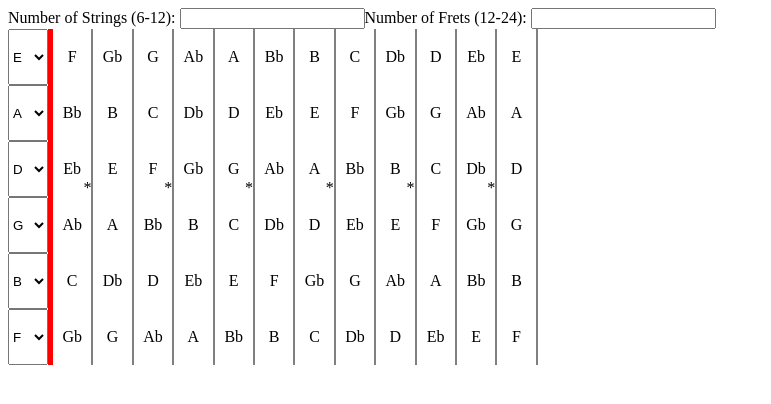
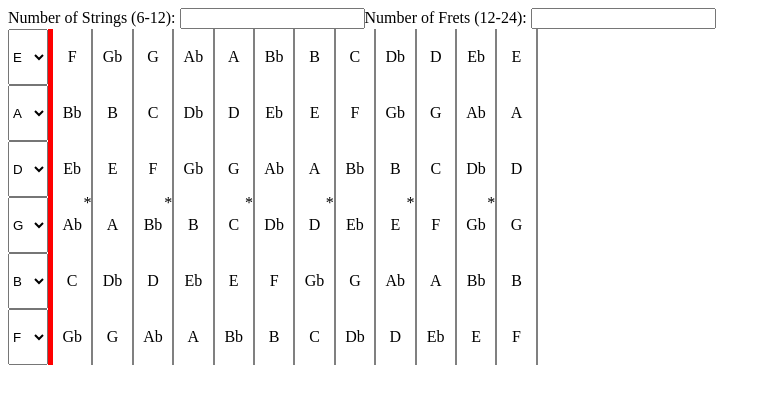
Before and after one commit to ShirelleW/RiffTheory, a Next.js app: page / in a window 1280 px wide. Shown: the top 404 px of the page, without its empty margins (0-771 px from the left). Built offline with nearby package versions, Linux system fonts and the light colour scheme.

Commit message:
Modify odd fret inlay for visual

```diff
--- a/styles/Styles.module.css
+++ b/styles/Styles.module.css
@@ -37,6 +37,7 @@
 }
 
 .oddFretInlay{
+    height: 3px;
     position: absolute;
     right: 0;
     bottom: 0;
```
